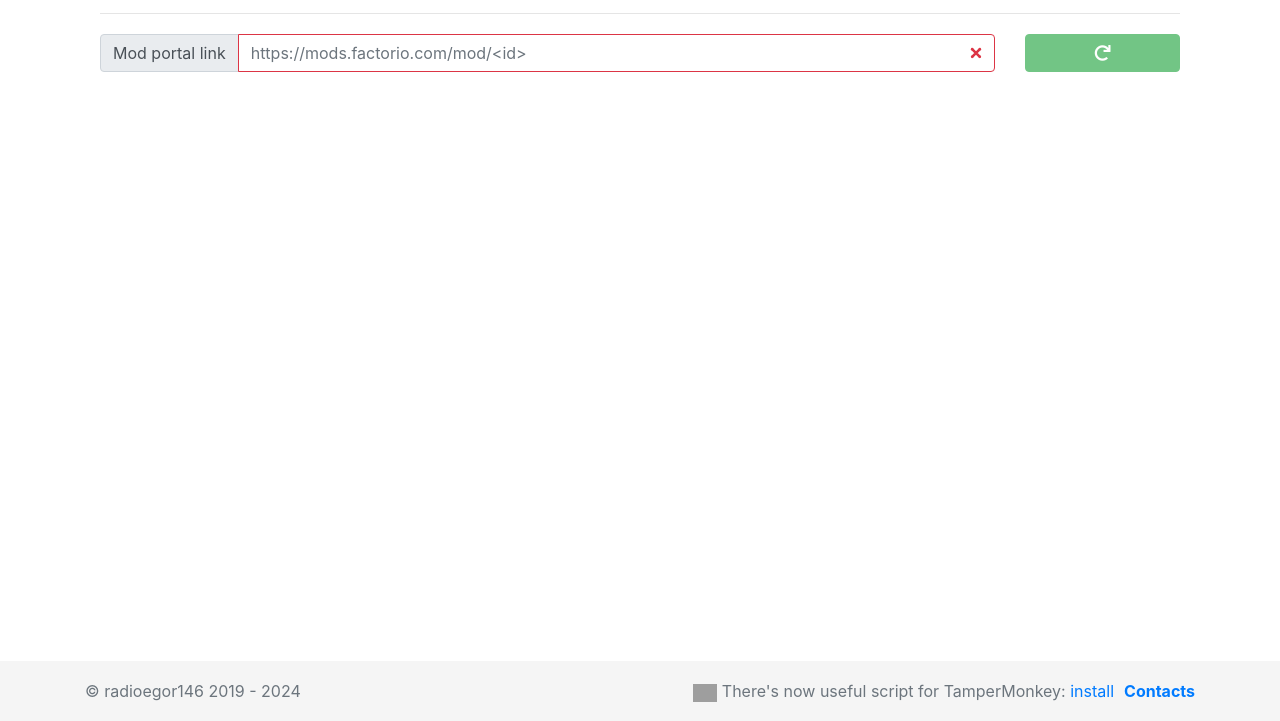
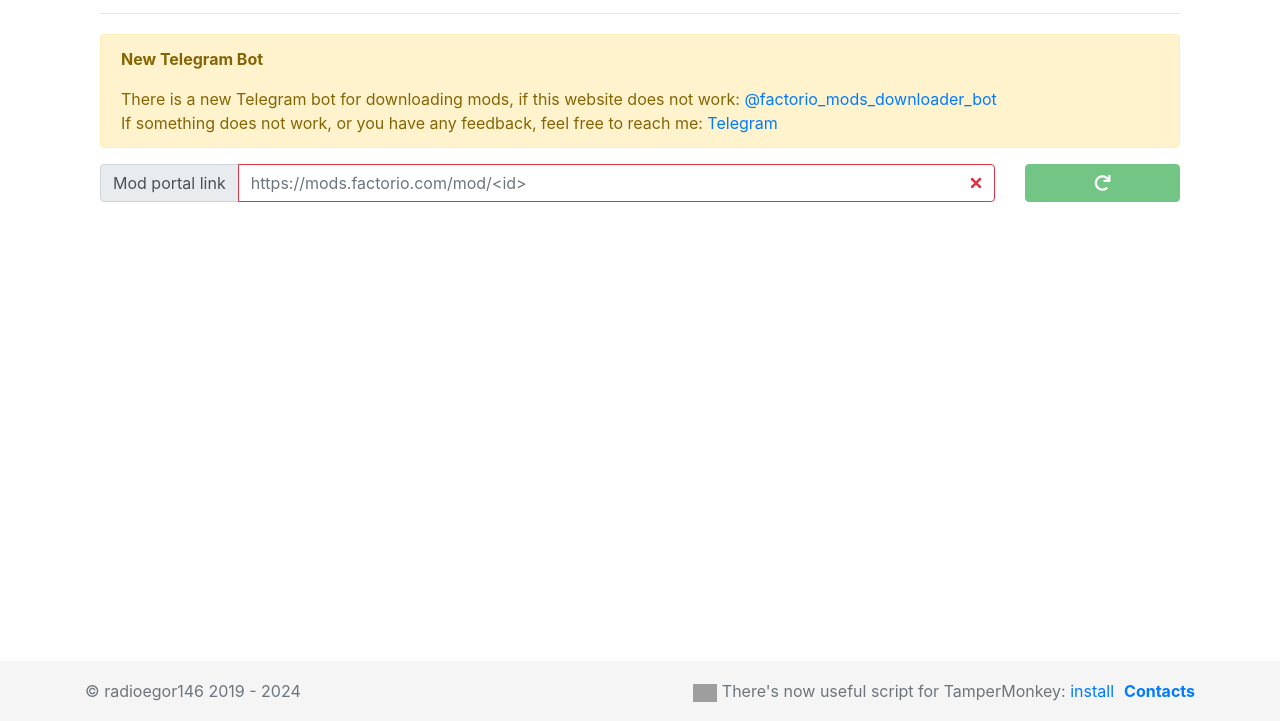
Before and after one commit to radioegor146/main-server, a website: page static/factorio_en.html in a window 1280 px wide. Shown: the part 79-800 px from the top of the page. Drawn offline with nearby package versions, Linux system fonts and the light colour scheme; grey boxes are pictures that could not be loaded.

Commit message:
add: telegram bot announcement

```diff
--- a/static/factorio_en.html
+++ b/static/factorio_en.html
@@ -98,6 +98,14 @@
                     of updating mods are inevitable, so if something does not work for you, do not hesitate to write
                     (preferably to <a href="https://t.me/radioegor146 ">Telegram</a>)
                 </div> -->
+                <div class="alert alert-warning">
+                    <p><b>New Telegram Bot</b></p>
+                    There is a new Telegram bot for downloading mods, if this website does not work: <a
+                        href="https://t.me/factorio_mods_downloader_bot">@factorio_mods_downloader_bot</a>
+                    <br>
+                    If something does not work, or you have any feedback, feel free to reach me: <a
+                        href="https://t.me/radioegor146">Telegram</a>
+                </div>
                 <div class="row">
                     <div class="input-group col-10">
                         <div class="input-group-prepend">
```
Also changed, not shown: static/factorio_ru.html (+7 -2 lines).
